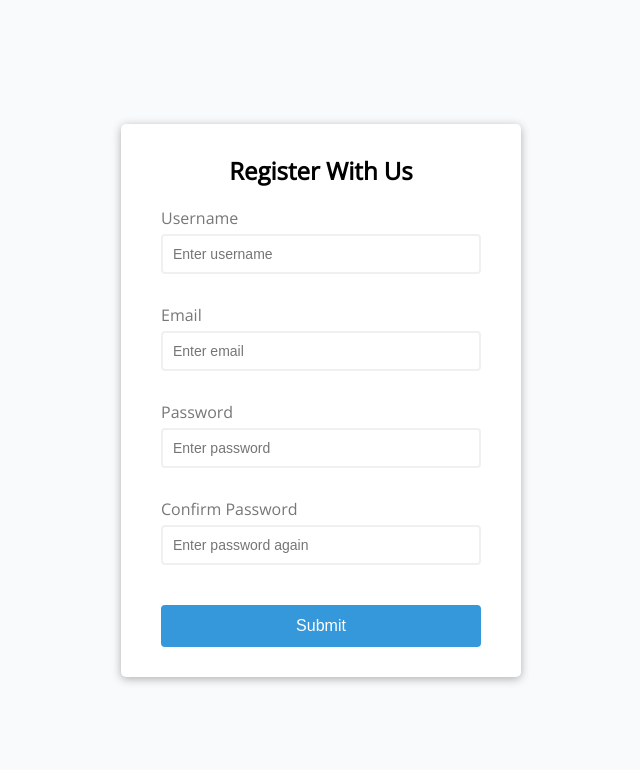
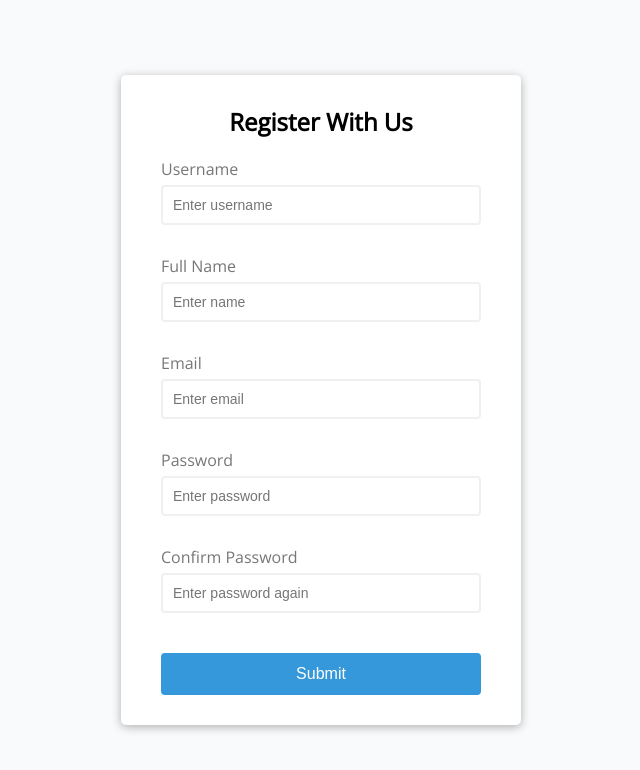
Before and after one commit to Victor-994/Form-Validator, a plain HTML site: page index.html in a window 1280 px wide. Shown: the whole page, without its empty margins (319-959 px from the left). Drawn offline with nearby package versions, Linux system fonts and the light colour scheme.

Commit message:
changes to html file

```diff
--- a/index.html
+++ b/index.html
@@ -14,6 +14,11 @@
         <div class="form-control">
           <label for="username">Username</label>
           <input type="text" id="username" placeholder="Enter username" />
+          <small>Error message</small>
+        </div>
+        <div class="form-control">
+          <label for="username">Full Name</label>
+          <input type="text" id="fullname" placeholder="Enter name" />
           <small>Error message</small>
         </div>
         <div class="form-control">
```
